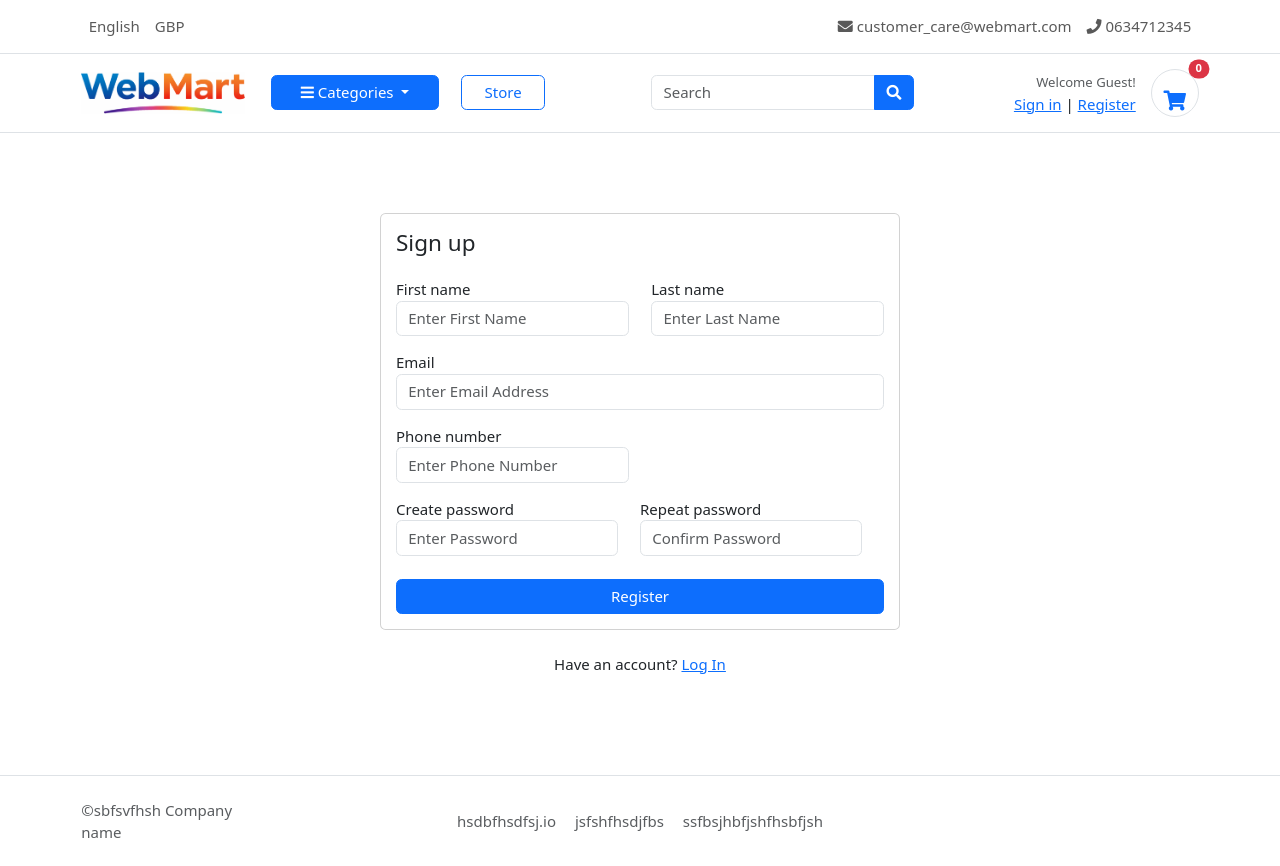
After one commit to sheenaanto/WebMart, a Django app: page /accounts/register/ in a window 1280 px wide. The commit adds this page. Run offline with Django 4.2, Linux system fonts and the light colour scheme; data that the repository does not hold is empty; some web fonts are replaced.

Commit message:
Add user registration

```diff
--- /dev/null
+++ b/accounts/forms.py
@@ -0,0 +1,44 @@
+
+
+from django import forms
+from accounts.models import Account
+
+
+class RegistrationForm(forms.ModelForm):
+    # These two fields are not part of the model.
+    password = forms.CharField(widget=forms.PasswordInput(attrs={
+        'placeholder': 'Enter Password',
+    }))
+    confirm_password = forms.CharField(widget=forms.PasswordInput(attrs={
+        'placeholder': 'Confirm Password',
+    }))
+
+    class Meta:
+        # Mandatory fields
+        # which model the form is based on.
+        model = Account
+        # the fields we want to show in the form.
+        fields = ['first_name', 'last_name',
+                  'email', 'password', 'phone_number']
+
+    #    call the __init__ method to override the parent method to add placeholders and CSS classes
+    def __init__(self, *args, **kwargs):
+        # Ensures the fields exist before you modify them
+        super().__init__(*args, **kwargs)
+        self.fields['first_name'].widget.attrs['placeholder'] = 'Enter First Name'
+        self.fields['last_name'].widget.attrs['placeholder'] = 'Enter Last Name'
+        self.fields['email'].widget.attrs['placeholder'] = 'Enter Email Address'
+        self.fields['phone_number'].widget.attrs['placeholder'] = 'Enter Phone Number'
+        #    Applying form-control for all fields
+        for field in self.fields:
+            self.fields[field].widget.attrs['class'] = 'form-control'
+
+    # Checking the password and confirm password match
+    def clean(self):
+        cleaned_data = super().clean()
+        password = cleaned_data.get('password')
+        confirm_password = cleaned_data.get('confirm_password')
+        if password != confirm_password:
+            raise forms.ValidationError(
+                "Password does not match!"
+            )
--- a/accounts/models.py
+++ b/accounts/models.py
@@ -17,6 +17,7 @@ class MyAccountManager(BaseUserManager):
             first_name=first_name,
             last_name=last_name,
         )
+        user.is_active = True
 
         user.set_password(password)
         user.save(using=self._db)
--- /dev/null
+++ b/accounts/urls.py
@@ -0,0 +1,14 @@
+
+from django.urls import path
+from . import views
+
+
+urlpatterns = [
+    path('register/', views.register, name='register'),
+    path('login/', views.login, name='login'),
+
+    path('logout/', views.logout, name='logout'),
+
+
+
+]
--- a/accounts/views.py
+++ b/accounts/views.py
@@ -1,3 +1,40 @@
-from django.shortcuts import render
+from django.contrib import messages
+from django.shortcuts import redirect, render
+from accounts.forms import RegistrationForm
+from accounts.models import Account
 
 # Create your views here.
+
+
+def register(request):
+    if (request.method == 'POST'):
+        form = RegistrationForm(request.POST)
+        if form.is_valid():  # if form has all the required fields
+            # fetching all the fields from the request post
+            # cleaned data gives the validated value instead of raw unvalidated strings
+            first_name = form.cleaned_data['first_name']
+            last_name = form.cleaned_data['last_name']
+            email = form.cleaned_data['email']
+            phone_number = form.cleaned_data['phone_number']
+            password = form.cleaned_data['password']
+            username = email.split('@')[0]
+            user = Account.objects.create_user(
+                first_name=first_name, last_name=last_name, email=email, username=username, password=password)
+            user.phone_number = phone_number
+            user.save()
+            messages.success(
+                request, "Your account has been registered successfully")
+            return redirect('register')
+
+    else:
+        form = RegistrationForm()
+    context = {'form': form}
+    return render(request, 'accounts/register.html', context)
+
+
+def login(request):
+    return render(request, 'accounts/login.html')
+
+
+def logout(request):
+    return
--- a/store/views.py
+++ b/store/views.py
@@ -15,10 +15,10 @@ def store(request, category_slug=None):
     if category_slug:
         selected_category = get_object_or_404(Category, slug=category_slug)
         products = Product.objects.filter(
-            category=selected_category, is_available=True)
+            category=selected_category, is_available=True).order_by('id')
 
     else:
-        products = Product.objects.all().filter(is_available=True)
+        products = Product.objects.all().filter(is_available=True).order_by('id')
 
     # pagination code
     paginator = Paginator(products, 6)
--- /dev/null
+++ b/templates/accounts/login.html
@@ -0,0 +1 @@
+<h2>Login</h2>
--- /dev/null
+++ b/templates/accounts/register.html
@@ -0,0 +1,62 @@
+{% extends "base.html" %} {% block content %}
+
+<section class="section-content padding-y">
+  <div class="card mx-auto" style="max-width: 520px; margin-top: 40px">
+    <article class="card-body">
+      {% include "includes/alerts.html" %}
+      <header class="mb-4"><h4 class="card-title">Sign up</h4></header>
+
+      <form method="post" action="{% url 'register'%}">
+        {% csrf_token %}
+        <!-- {{ form.as_p }} -->
+        <div class="row">
+          <div class="col form-group">
+            <label>First name</label>
+            {{ form.first_name }}
+          </div>
+
+          <div class="col form-group">
+            <label>Last name</label>
+            {{ form.last_name }}
+          </div>
+        </div>
+
+        <div class="form-group mt-3">
+          <label>Email</label>
+          {{ form.email }}
+        </div>
+
+        <div class="row mt-3">
+          <div class="form-group col-md-6">
+            <label>Phone number</label>
+            {{ form.phone_number }}
+          </div>
+
+
+
+        <div class="row mt-3">
+          <div class="form-group col-md-6">
+            <label>Create password</label>
+            {{ form.password }}
+          </div>
+
+          <div class="form-group col-md-6">
+            <label>Repeat password</label>
+            {{ form.confirm_password }}
+          </div>
+        </div>
+
+        <div class="form-group mt-4 d-grid">
+          <button type="submit" class="btn btn-primary">Register</button>
+        </div>
+        {{ form.email.errors }}
+        {{ form.non_field_errors }}
+      </form>
+    </article>
+  </div>
+
+  <p class="text-center mt-4">Have an account? <a href="">Log In</a></p>
+  <br /><br />
+</section>
+
+{% endblock %}
--- /dev/null
+++ b/templates/includes/alerts.html
@@ -0,0 +1,16 @@
+{% if messages %} {% for message in messages %}
+<div class="container">
+  <div
+    class="alert alert-{{ message.tags }} alert-dismissible fade show"
+    role="alert"
+  >
+    {{ message }}
+    <button
+      type="button"
+      class="btn-close"
+      data-bs-dismiss="alert"
+      aria-label="Close"
+    ></button>
+  </div>
+</div>
+{% endfor %} {% endif %}
--- a/templates/includes/navbar.html
+++ b/templates/includes/navbar.html
@@ -107,23 +107,14 @@
       <div class="col-lg-3 col-sm-6 col-8 mt-3 mt-lg-0">
         <div class="d-flex justify-content-end align-items-center">
           <!-- User Info -->
-          {% if user.id is None %}
           <div class="me-3 text-end">
             <small class="text-muted">Welcome Guest!</small>
             <div>
-              <a href="">Sign in</a> |
-              <a href="">Register</a>
+              <a href="{% url 'login' %}">Sign in</a> |
+              <a href="{% url 'register' %}">Register</a>
             </div>
           </div>
-          {% else %}
-          <div class="me-3 text-end">
-            <small class="text-muted">Welcome !</small>
-            <div>
-              <a href="#">Dashboard</a> |
-              <a href="">Logout</a>
-            </div>
-          </div>
-          {% endif %}
+
           <!-- Cart Icon -->
           <a href="{% url 'storecart' %}" class="position-relative">
             <div class="icon icon-sm rounded-circle border p-2">
--- a/webmart/urls.py
+++ b/webmart/urls.py
@@ -25,6 +25,7 @@ urlpatterns = [
     path('', views.home, name='home'),
     path('store/', include('store.urls')),
     path('cart/', include('carts.urls')),
+    path('accounts/', include('accounts.urls')),
 
 
 ]
```
Also changed, not shown: webmart/settings.py (+7 -0 lines).
